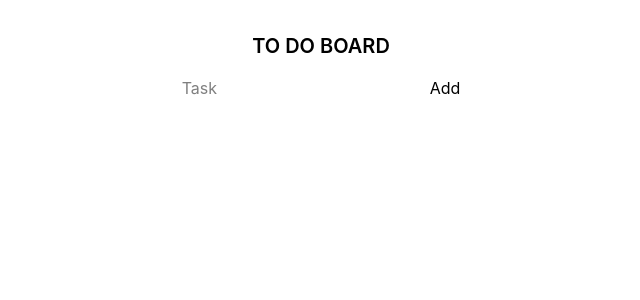
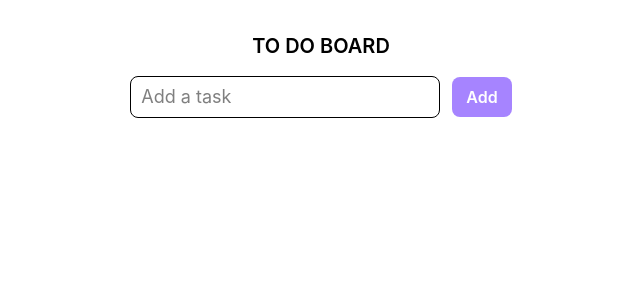
Before and after one commit to mrishikesh07/TODO-BOARD, a React (Vite) app: page / in a window 1280 px wide. Shown: the top 300 px of the page, without its empty margins (319-959 px from the left). Built offline with nearby package versions, Linux system fonts and the light colour scheme.

Commit message:
added few styles

```diff
--- a/src/App.jsx
+++ b/src/App.jsx
@@ -19,19 +19,19 @@ function App() {
   }
   console.log(allTask);
   return (
-    <>
+    <div className="px-12">
     <div className="flex flex-col items-center justify-center py-8 gap-4">
       <h1 className="text-xl font-semibold">TO DO BOARD</h1>
       <Input onAdd={addTask}/>
     </div>
-      <div className="grid grid-cols-3">
+      <div className="flex flex-col gap-4 sm:grid sm:grid-cols-3 px-4 sm:px-8 md:px-10 lg:px-12">
         {
           allTask.map((task)=>
             <DisplayBoard key={task.id} task={task} onDelete={() => deleteTask(task.id)}/>
           )
         }
       </div>
-    </>
+    </div>
   )
 }
 
--- a/src/components/DisplayBoard.jsx
+++ b/src/components/DisplayBoard.jsx
@@ -2,9 +2,14 @@ import React from 'react'
 
 const DisplayBoard = ({task, onDelete}) => {
   return (
-    <div>
+    <div className='max-w-md rounded-xl flex flex-col
+    items-center justify-start border text-center text-lg pt-3 pb-4 px-4 md:px-6'>
         <p>{task.text}</p>
-        <button onClick={onDelete}>Delete</button>
+        <button
+          className='bg-red-500 text-white rounded-lg py-1
+          px-2 mt-4'
+          onClick={onDelete}
+        >Delete</button>
     </div>
   )
 }
--- a/src/components/Input.jsx
+++ b/src/components/Input.jsx
@@ -9,18 +9,22 @@ const Input = ({onAdd}) => {
         setInput("");
     }
   return (
-    <div>
-        <form onSubmit={handleSubmit}>
+    <>
+        <form className='flex flex-row items-center  gap-3' onSubmit={handleSubmit}>
             <input
+                className='border rounded-lg py-1.5 px-2.5 text-lg'
                 type='text'
-                placeholder='Task'
+                placeholder='Add a task'
                 value={input}
                 onChange={e => setInput(e.target.value)}
             />
 
-            <button disabled={!input.trim()} type='submit'>Add</button>
+            <button
+                className='bg-violet-400 text-white py-2 px-3.5
+                rounded-lg font-semibold hover:opacity-70 disabled:cursor-not-allowed'
+                disabled={!input.trim()} type='submit'>Add</button>
         </form>
-    </div>
+    </>
   )
 }
 
```
